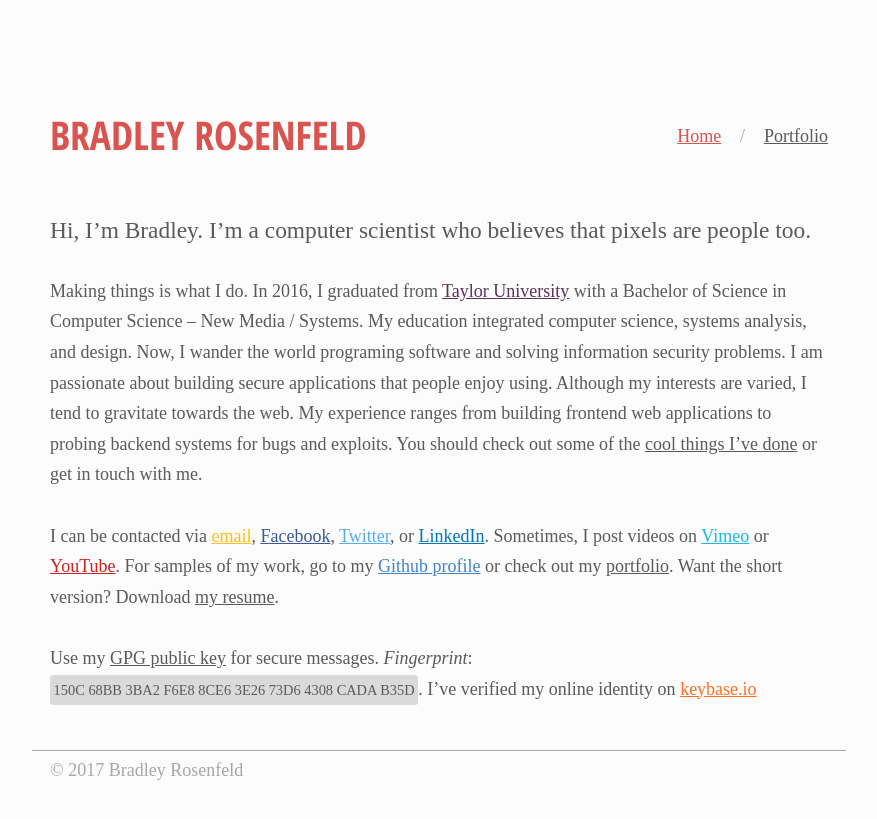
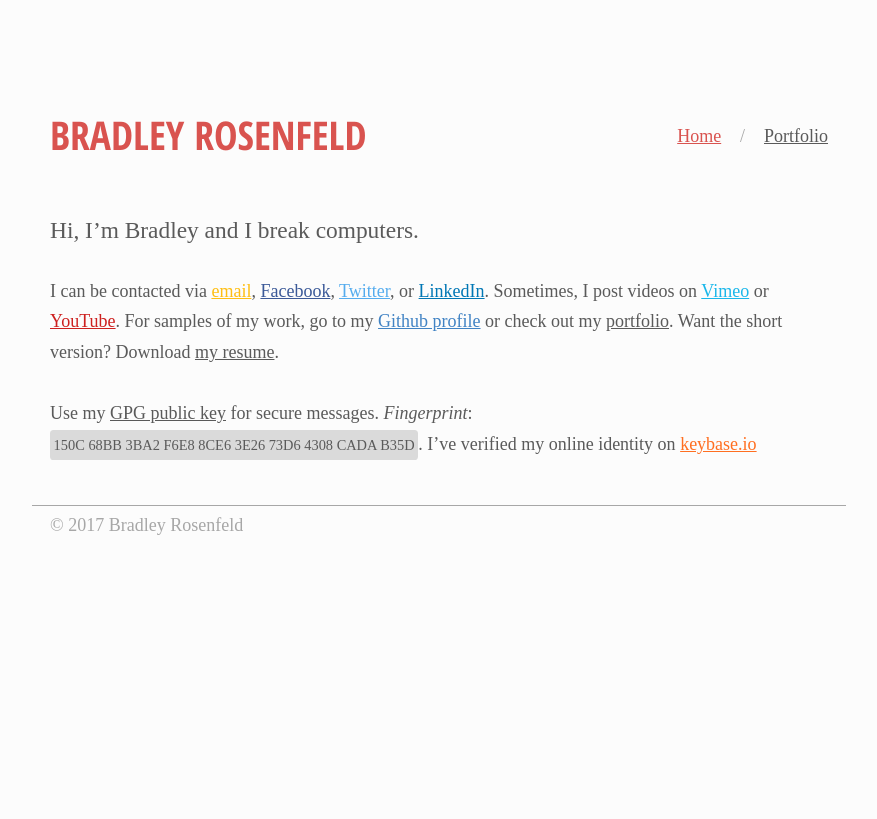
Before and after one commit to BoringCode/bradleyrosenfeld.com, a Jekyll site: the page built from index.md, in a window 1280 px wide. Shown: the top 819 px of the page, without its empty margins (201-1078 px from the left). Built offline with Jekyll 4.4.1, drawn with Linux system fonts in a browser that asks for light colours; some web fonts are replaced.

Commit message:
Remove intro paragraph

```diff
--- a/index.md
+++ b/index.md
@@ -4,9 +4,7 @@ title: Home
 nav_order: 1
 ---
 
-Hi, I'm Bradley. I'm a computer scientist who believes that pixels are people too.
-
-Making things is what I do. In 2016, I graduated from [Taylor University](http://taylor.edu) with a Bachelor of Science in Computer Science &ndash; New Media / Systems. My education integrated computer science, systems analysis, and design. Now, I wander the world programing software and solving information security problems. I am passionate about building secure applications that people enjoy using. Although my interests are varied, I tend to gravitate towards the web. My experience ranges from building frontend web applications to probing backend systems for bugs and exploits. You should check out some of the [cool things I've done](/portfolio/) or get in touch with me.
+Hi, I'm Bradley and I break computers.
 
 I can be contacted via [email](mailto:{{ site.email }}), [Facebook](https://www.facebook.com/bradleyrosenfeld/), [Twitter](https://twitter.com/BoringCode/), or [LinkedIn](https://linkedin.com/in/bradleyrosenfeld/). Sometimes, I post videos on [Vimeo](https://vimeo.com/bradleyrosenfeld/) or [YouTube](https://www.youtube.com/channel/UCcAVTJXRxDHbsDGzxXVsJYQ). For samples of my work, go to my [Github profile](https://github.com/BoringCode/) or check out my [portfolio](/portfolio/). Want the short version? Download [my resume](/assets/pdfs/bradleyrosenfeld-resume.pdf).
 
```
